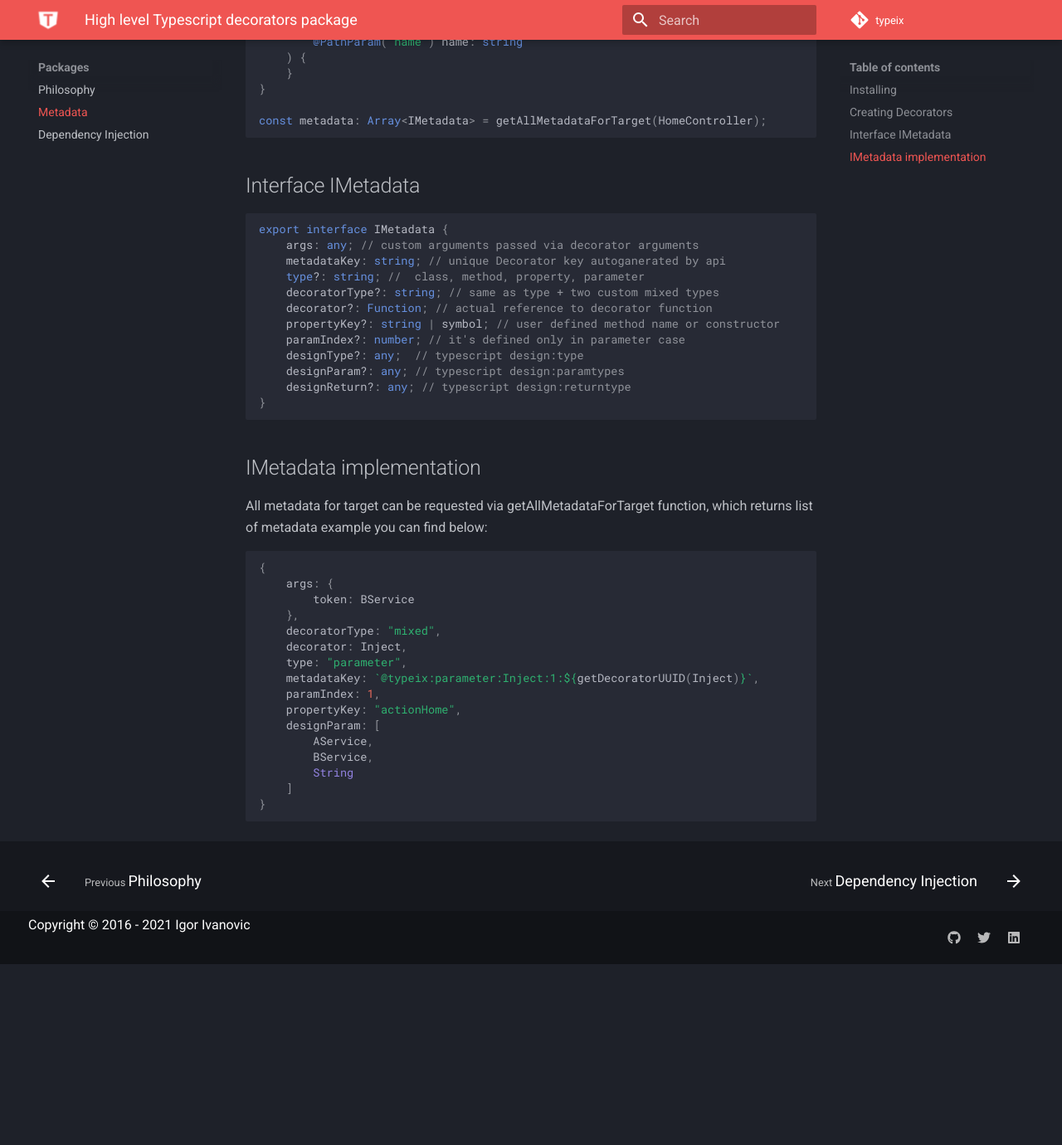
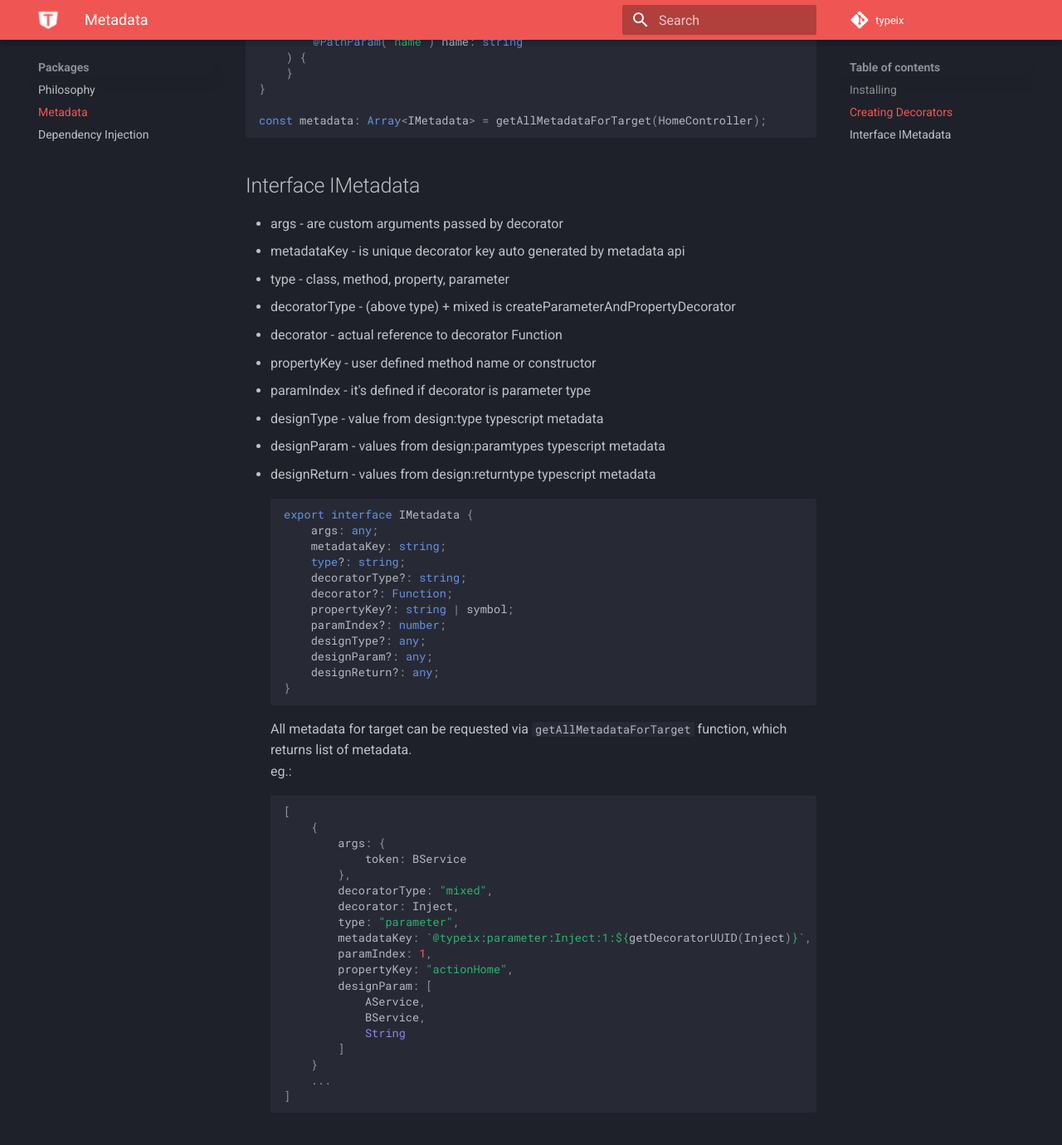
Before and after one commit to typeix/typeix.github.io, an MkDocs documentation site: the page built from docs/packages/typeix-metadata.md, in a window 1280 px wide and 1400 px high, scrolled down 1403 px. Shown: the top 1380 px of the window at 83% size. Built offline with MkDocs 1.6.1 and Material for MkDocs 9.7.7, drawn with Linux system fonts in a browser that asks for light colours; comment, search, counter and statistics services are not loaded; before the commit the page ends 2565 px from its top, so only the background shows below that.

Commit message:
Update of metadta

````diff
--- a/docs/packages/typeix-metadata.md
+++ b/docs/packages/typeix-metadata.md
@@ -63,39 +65,52 @@
 
 const metadata: Array<IMetadata> = getAllMetadataForTarget(HomeController);
 ```
+
 ## Interface IMetadata
+* args - are custom arguments passed by decorator
+* metadataKey - is unique decorator key auto generated by metadata api
+* type - class, method, property, parameter
+* decoratorType - (above type) + mixed is createParameterAndPropertyDecorator
+* decorator - actual reference to decorator Function
+* propertyKey - user defined method name or constructor
+* paramIndex - it's defined if decorator is parameter type
+* designType - value from design:type typescript metadata
+* designParam - values from design:paramtypes typescript metadata
+* designReturn - values from design:returntype typescript metadata
 ```ts
 export interface IMetadata {
-    args: any; // custom arguments passed via decorator arguments
-    metadataKey: string; // unique Decorator key autoganerated by api
-    type?: string; //  class, method, property, parameter
-    decoratorType?: string; // same as type + two custom mixed types
-    decorator?: Function; // actual reference to decorator function
-    propertyKey?: string | symbol; // user defined method name or constructor
-    paramIndex?: number; // it's defined only in parameter case
-    designType?: any;  // typescript design:type
-    designParam?: any; // typescript design:paramtypes
-    designReturn?: any; // typescript design:returntype
+    args: any;
+    metadataKey: string;
+    type?: string;
+    decoratorType?: string;
+    decorator?: Function;
+    propertyKey?: string | symbol;
+    paramIndex?: number;
+    designType?: any;
+    designParam?: any;
+    designReturn?: any;
 }
 ```
-## IMetadata implementation
-All metadata for target can be requested via getAllMetadataForTarget function, which returns list of metadata
-example you can find below:
+All metadata for target can be requested via `getAllMetadataForTarget` function, which returns list of metadata. <br />
+eg.:
 ```js
-{
-    args: {
-        token: BService
-    },
-    decoratorType: "mixed",
-    decorator: Inject,
-    type: "parameter",
-    metadataKey: `@typeix:parameter:Inject:1:${getDecoratorUUID(Inject)}`,
-    paramIndex: 1,
-    propertyKey: "actionHome",
-    designParam: [
-        AService,
-        BService,
-        String
-    ]
-}
+[
+    {
+        args: {
+            token: BService
+        },
+        decoratorType: "mixed",
+        decorator: Inject,
+        type: "parameter",
+        metadataKey: `@typeix:parameter:Inject:1:${getDecoratorUUID(Inject)}`,
+        paramIndex: 1,
+        propertyKey: "actionHome",
+        designParam: [
+            AService,
+            BService,
+            String
+        ]
+    }
+    ...
+]
 ```
````
Also changed, not shown: other parts of docs/packages/typeix-metadata.md (+9 -7 lines).
